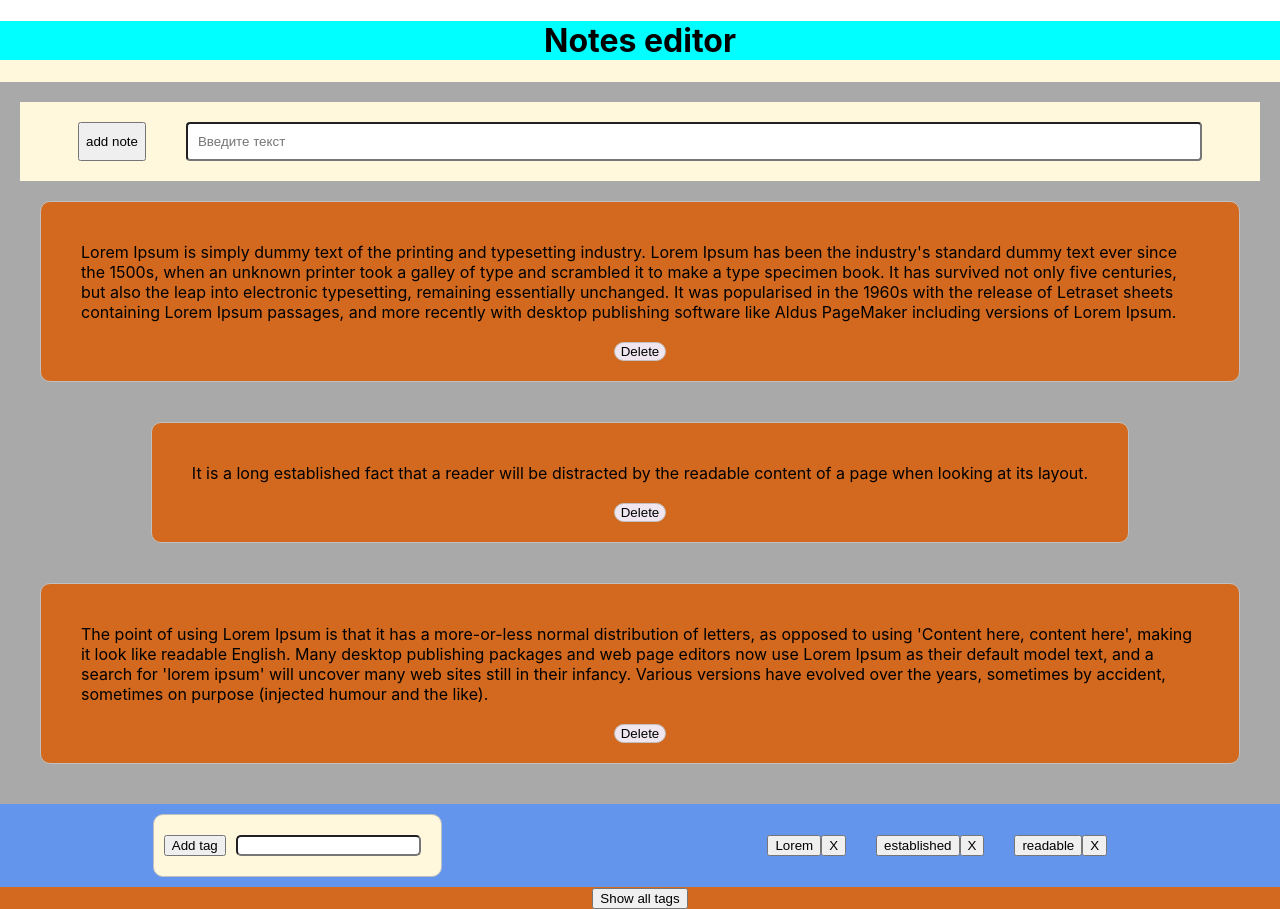
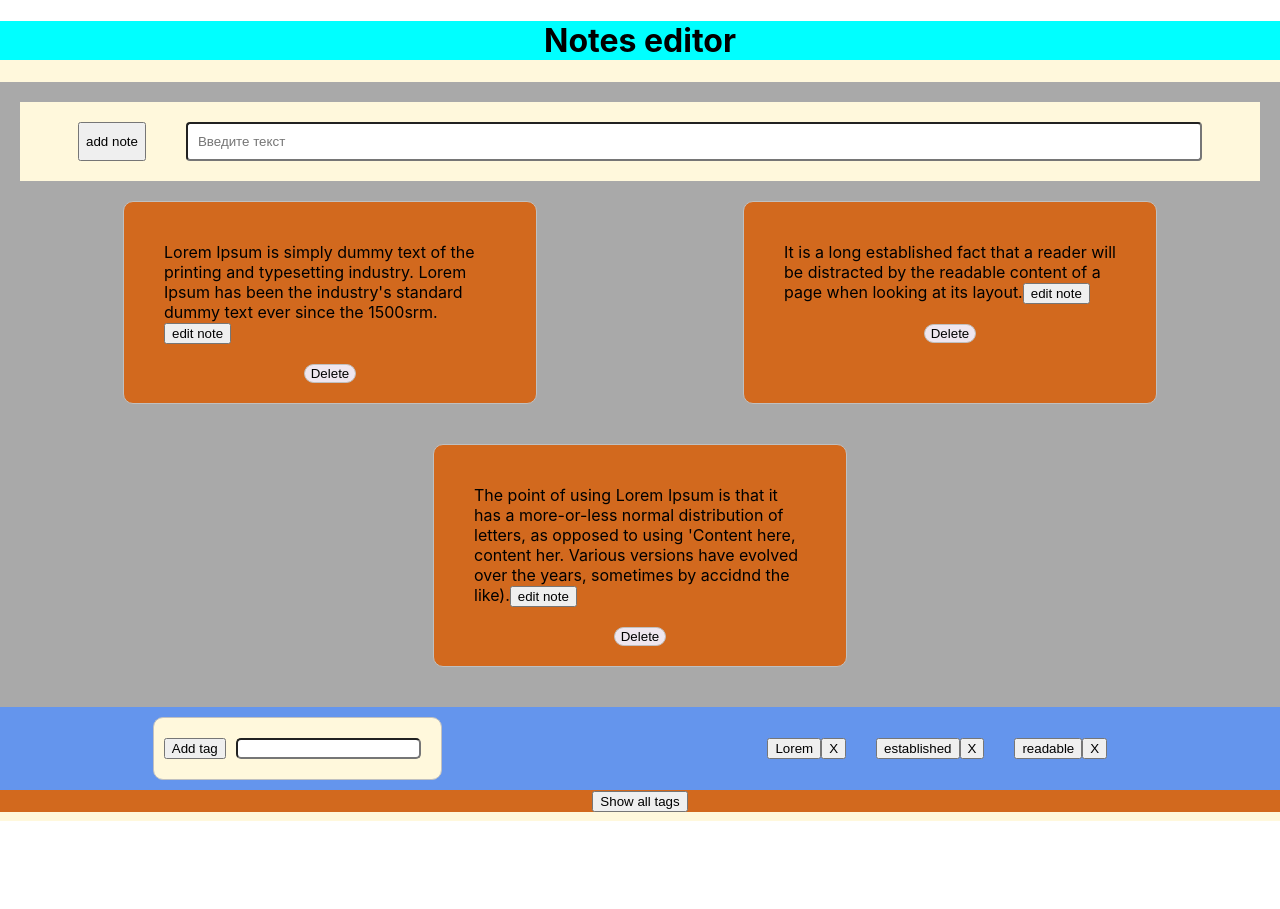
Before and after one commit to ivan-kevra/text-editor-with-tags, a React (Create React App) app: page / in a window 1280 px wide. After the commit the page ends 821 px from the top, so only its background shows below. Built offline with nearby package versions, Linux system fonts and the light colour scheme.

Commit message:
fix style

```diff
--- a/src/App.module.scss
+++ b/src/App.module.scss
@@ -45,6 +45,7 @@ $backGroundColor: cornsilk;
           background-color: chocolate;
           display: flex;
           flex-direction: column;
+          max-width: 30%;
 
           align-items: center;
           margin: 20px;
@@ -54,6 +55,9 @@ $backGroundColor: cornsilk;
 
           .note {
             padding: 20px;
+
+            .noteButton22 {
+            }
           }
 
           .deleteNoteButton {
@@ -114,3 +118,8 @@ $backGroundColor: cornsilk;
     background-color: chocolate;
   }
 }
+
+.textInput {
+  width: 100%;
+  height: 200px;
+}
--- a/src/App.tsx
+++ b/src/App.tsx
@@ -9,7 +9,7 @@ export const state = {
     ["notes"]: [
         {
             "id": v1(),
-            "title": "Lorem Ipsum is simply dummy text of the printing and typesetting industry. Lorem Ipsum has been the industry's standard dummy text ever since the 1500s, when an unknown printer took a galley of type and scrambled it to make a type specimen book. It has survived not only five centuries, but also the leap into electronic typesetting, remaining essentially unchanged. It was popularised in the 1960s with the release of Letraset sheets containing Lorem Ipsum passages, and more recently with desktop publishing software like Aldus PageMaker including versions of Lorem Ipsum."
+            "title": "Lorem Ipsum is simply dummy text of the printing and typesetting industry. Lorem Ipsum has been the industry's standard dummy text ever since the 1500srm."
         },
         {
             "id": v1(),
@@ -17,7 +17,7 @@ export const state = {
         },
         {
             "id": v1(),
-            "title": "The point of using Lorem Ipsum is that it has a more-or-less normal distribution of letters, as opposed to using 'Content here, content here', making it look like readable English. Many desktop publishing packages and web page editors now use Lorem Ipsum as their default model text, and a search for 'lorem ipsum' will uncover many web sites still in their infancy. Various versions have evolved over the years, sometimes by accident, sometimes on purpose (injected humour and the like)."
+            "title": "The point of using Lorem Ipsum is that it has a more-or-less normal distribution of letters, as opposed to using 'Content here, content her. Various versions have evolved over the years, sometimes by accidnd the like)."
         },
 
     ],
--- a/src/components/Notes/Note/Note.tsx
+++ b/src/components/Notes/Note/Note.tsx
@@ -18,15 +18,19 @@ export const Note: React.FC<NotePropsType> = (props) => {
         props.changeNoteName(title);
     }
 
-    const changeTitleHandler = (event: ChangeEvent<HTMLInputElement>) => setTitle(event.currentTarget.value)
-
-
+    const changeTitleHandler = (event: ChangeEvent<HTMLTextAreaElement>) => setTitle(event.currentTarget.value)
 
     return (
         <div className={style.note}>
             {editMode
-                ? <input value={title} onChange={changeTitleHandler} autoFocus onBlur={activateViewMode}/>
-                : <span onDoubleClick={activateEditMode}>{title}</span>}
+                ? <div>
+                    <textarea value={title} onChange={changeTitleHandler} className={style.textInput}/>
+                    <button onClick={activateViewMode}>save note</button>
+                </div>
+                : <div>
+                    {title}
+                    <button onClick={activateEditMode}>edit note</button>
+                </div>}
         </div>
     )
 };
--- a/src/components/Notes/Notes.tsx
+++ b/src/components/Notes/Notes.tsx
@@ -25,9 +25,7 @@ export const Notes: React.FC<NotesPropsType> = (props) => {
     const addNoteHandler = () => {
         props.addNote(title.replace(/[^a-zа-яё0-9\s]/gi, ''))
         setTitle('')
-
-
-        let titleArray = title.trim().split(' ') // из строки сделали массив для обработки
+        let titleArray = title.trim().split(' ')
         let newArray: Array<TagType> = []
         for (let i = 0; i < titleArray.length; i++) {
             if (titleArray[i].startsWith('#')) {
@@ -37,7 +35,6 @@ export const Notes: React.FC<NotesPropsType> = (props) => {
             }
         }
     }
-
 
 
     const setNoteTitle = (event: ChangeEvent<HTMLInputElement>) => setTitle(event.currentTarget.value)
@@ -54,7 +51,6 @@ export const Notes: React.FC<NotesPropsType> = (props) => {
                     const changeNoteNameHandler = (newTitle: string) => {
                         props.changeNoteName(note.id, newTitle)
                     }
-
                     return (
                         <div key={note.id} className={style.notes}>
                             <Note title={note.title} changeNoteName={changeNoteNameHandler}/>
```
